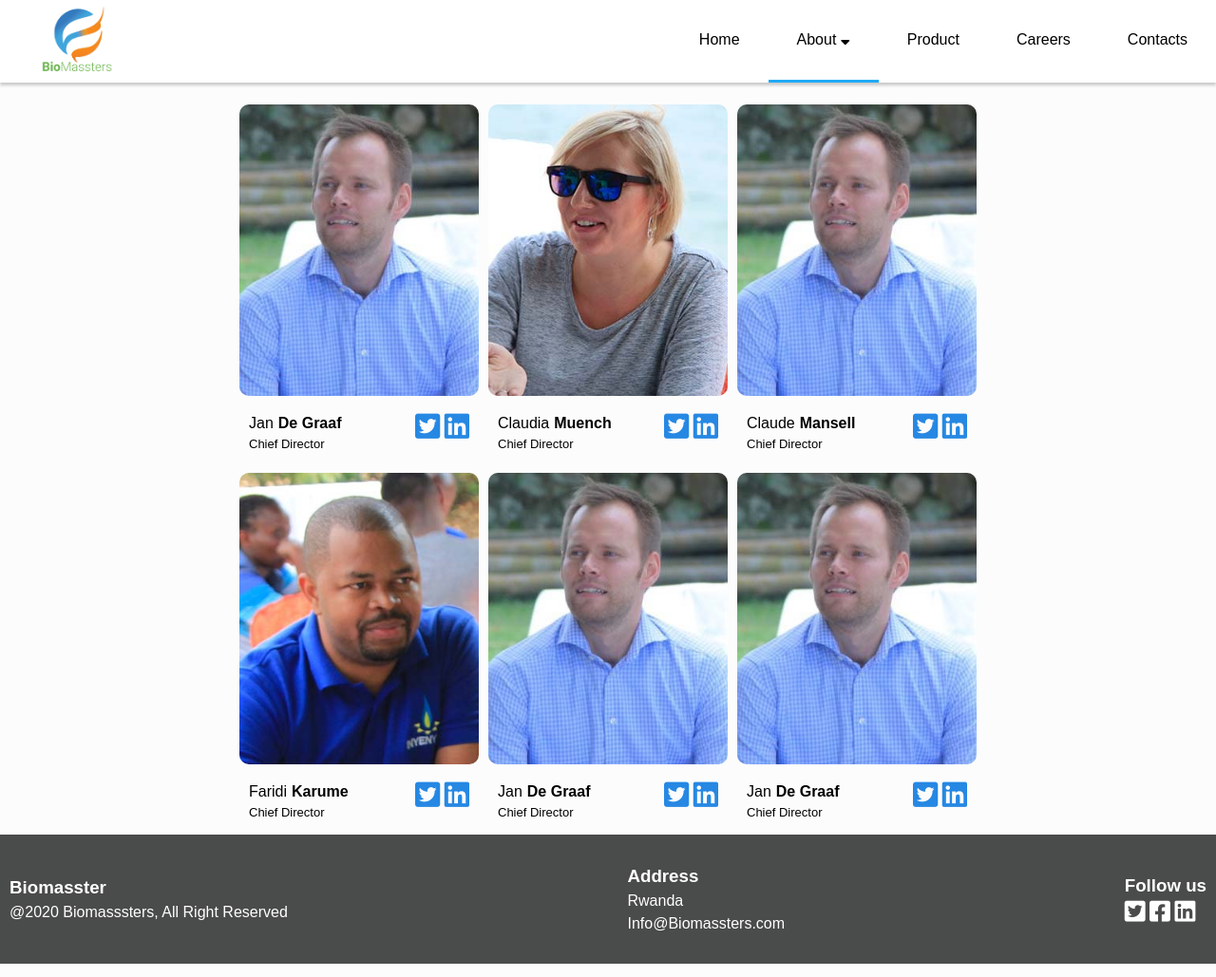
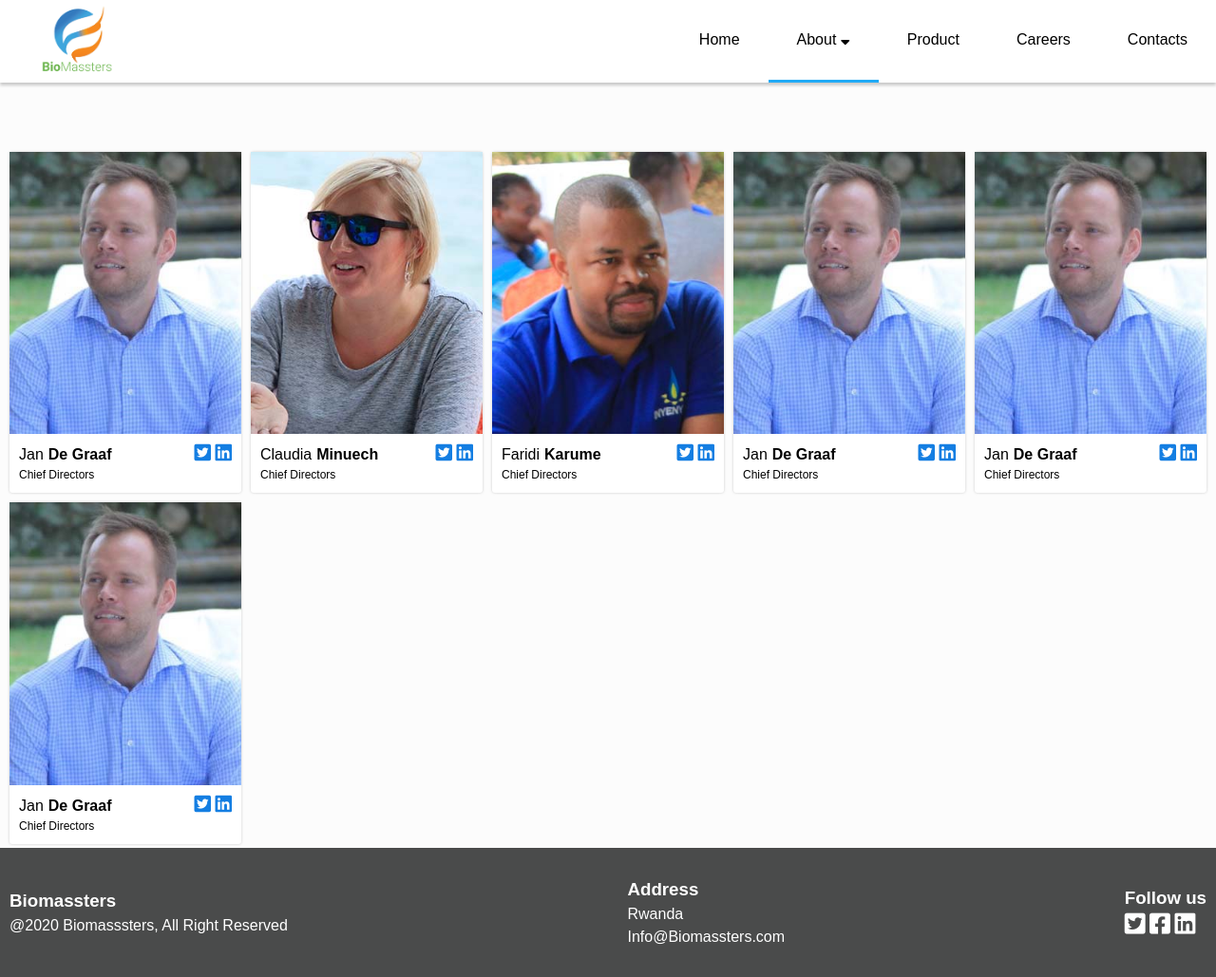
Before and after one commit to YvesGanza/Biomasster, a plain HTML site: page Page/Team.html in a window 1280 px wide. Shown: the whole page at 95% size. Drawn offline with Linux system fonts and the light colour scheme.

Commit message:
Home and Team Change

```diff
--- a/Css/Team.css
+++ b/Css/Team.css
@@ -108,64 +108,49 @@ nav ul ul li {
 
 /*history---------------------------------------------------*/
 .Team {
-  width: 100%;
-  margin: 0 auto;
-  display: flex;
-  align-items: center;
-  padding-top: 100px;
+  padding-top: 150px;
   padding-bottom: 130px;
-  justify-content: center;
 }
 .TeamContainer {
-  width: 100%;
-  display: flex;
-  align-items: center;
-  justify-content: center;
   padding: 10px;
 }
-.grid {
+.Cards {
+  display: grid;
+  grid-template-columns: repeat(auto-fill, minmax(225px, 1fr));
+  gap: 10px;
+}
+
+.card {
+  box-shadow: 0 0 3px rgba(0, 0, 0, 0.2);
+  background-color: white;
+  border-radius: 3px;
+}
+.card img {
   width: 100%;
-  display: grid;
-  grid-template-columns: repeat(3, 20%);
-  gap: 10px;
-  justify-content: center;
+  display: block;
+  /*clip-path: polygon(0 0, 100% 0, 100% 85%, 0 100%);*/
 }
-.Profiles {
-  display: flex;
-  flex-direction: column;
-  justify-content: center;
-}
-.profilePhotos {
-}
-.profilePhotos img {
-  border-radius: 10px;
-  filter: grayscale(0);
-  width: 100%;
-  object-fit: cover;
-}
-.Profiles:hover .profilePhotos img {
-  filter: grayscale(100%);
-}
-.ProfileConetnt {
+.infos {
   display: flex;
   justify-content: space-between;
   padding: 10px;
-}
-.FontWeight {
-  font-weight: 700;
-  padding: 0px 5px;
+  flex-wrap: wrap;
 }
 .names {
   display: flex;
 }
-.Titles {
-  font-size: 13px;
+.InfoName .h2 {
+  font-weight: 700;
+  padding-left: 5px;
 }
-.socialIcons i {
-  color: #2688e3;
-  font-size: 30px;
+.titles p {
+  font-size: 12px;
 }
-
+.Icons i {
+  color: #147ee2;
+  font-size: 20px;
+  cursor: pointer;
+}
 /* Footer----------------------------------------------------*/
 footer {
   position: absolute;
@@ -207,10 +192,17 @@ footer {
 /*Media queries for Mobles-----------------------------------*/
 
 /*NavBar---------------------------------------------------*/
+@media screen and (max-width: 1024px) {
+}
+
 @media screen and (max-width: 768px) {
   .MainBars {
     display: block;
     padding: 0px 20px;
+  }
+
+  .Team {
+    width: 100%;
   }
   .NavBar {
     width: 100%;
@@ -284,13 +276,6 @@ footer {
   .ToggleSubMenus {
     display: grid;
   }
-  .grid {
-    grid-template-columns: repeat(2, 1fr);
-    padding: 10px;
-  }
-  .socialIcons i {
-    font-size: 20px;
-  }
   .Team {
     margin: 0px;
     padding: 0px;
@@ -312,6 +297,9 @@ footer {
     display: grid;
     grid-template-columns: repeat(1, 1fr);
     gap: 10px;
+  }
+  .NavBar {
+    width: 100%;
   }
 }
 @media screen and (max-width: 425px) {
@@ -349,12 +337,4 @@ footer {
   }
 }
 @media screen and (max-width: 375px) {
-  .grid {
-    grid-template-columns: repeat(1, 1fr);
-    padding: 10px;
-    gap: 60px;
-  }
-  .Profiles {
-    border-bottom: 1px solid rgb(231, 231, 231);
-  }
 }
--- a/Page/Team.html
+++ b/Page/Team.html
@@ -23,7 +23,7 @@
                         <ul class='SubMenus'>
                            <li><a href="AboutUs.html">About Us</a></li>
                            <li><a href="Team.html">Team</a></li>
-                           <li><a href="">Partners</a></li>
+                           <!--<li><a href="">Partners</a></li>-->
                         </ul>
 
                     </li>
@@ -38,105 +38,94 @@
 
     <section class="Team">
         <div class="Container TeamContainer">
-            <div class="grid">
-            <div class="Profiles">
-                <div class="profilePhotos">
+            <div class="Cards">
+                <div class="card">
                     <img src="../Image/Jan.jpg" alt="" srcset="">
+                    <div class="infos">
+                        <div class="InfoName">
+                            <div class="names"><p>Jan</p><p class="h2">De Graaf</p></div>
+                            <div class="titles"><p>Chief Directors</p></div>
                         </div>
-                <div class="ProfileConetnt">
-                    <div class="prfNames">
-                        <div class="names"><p>Jan<p class="FontWeight">De Graaf</p></p></div>
-                        <p class="Titles">Chief Director</p>
-                    </div>
-                    <div class="socialIcons">
+                        <div class="Icons">
                             <a href=""><i class="fab fa-twitter-square"></i></a>
                             <a href="https://www.linkedin.com/in/jan-de-graaf-b0b6bb49/"><i class="fab fa-linkedin"></i></a>
                         </div>
                     </div>
                 </div>
-            <div class="Profiles">
-                <div class="profilePhotos">
+                <div class="card">
                     <img src="../Image/Claudia.jpg" alt="" srcset="">
+                    <div class="infos">
+                        <div class="InfoName">
+                            <div class="names"><p>Claudia</p><p class="h2">Minuech</p></div>
+                            <div class="titles"><p>Chief Directors</p></div>
                         </div>
-                <div class="ProfileConetnt">
-                    <div class="prfNames">
-                        <div class="names"><p>Claudia<p class="FontWeight">Muench</p></p></div>
-                        <p class="Titles">Chief Director</p>
-                    </div>
-                    <div class="socialIcons">
+                        <div class="Icons">
                             <a href=""><i class="fab fa-twitter-square"></i></a>
-                        <a href="https://www.linkedin.com/in/claudia-muench-64580a6/"><i class="fab fa-linkedin"></i></a>
+                            <a href="https://www.linkedin.com/in/jan-de-graaf-b0b6bb49/"><i class="fab fa-linkedin"></i></a>
                         </div>
                     </div>
                 </div>
-            <div class="Profiles">
-                <div class="profilePhotos">
-                   <img src="../Image/Jan.jpg" alt="" srcset="">
+                <div class="card">
+                    <img src="../Image/Faridy.jpg" alt="" srcset="">
+                    <div class="infos">
+                        <div class="InfoName">
+                            <div class="names"><p>Faridi</p><p class="h2">Karume</p></div>
+                            <div class="titles"><p>Chief Directors</p></div>
                         </div>
-                <div class="ProfileConetnt">
-                    <div class="prfNames">
-                        <div class="names"><p>Claude <p class="FontWeight">Mansell</p></p></div>
-                        <p class="Titles">Chief Director</p>
-                    </div>
-                    <div class="socialIcons">
+                        <div class="Icons">
                             <a href=""><i class="fab fa-twitter-square"></i></a>
-                        <a href=""><i class="fab fa-linkedin"></i></a>
+                            <a href="https://www.linkedin.com/in/jan-de-graaf-b0b6bb49/"><i class="fab fa-linkedin"></i></a>
                         </div>
                     </div>
                 </div>
-            <div class="Profiles">
-                <div class="profilePhotos">
-                   <img src="../Image/Faridy.jpg" alt="" srcset="">
+                <div class="card">
+                    <img src="../Image/Jan.jpg" alt="" srcset="">
+                    <div class="infos">
+                        <div class="InfoName">
+                            <div class="names"><p>Jan</p><p class="h2">De Graaf</p></div>
+                            <div class="titles"><p>Chief Directors</p></div>
                         </div>
-                <div class="ProfileConetnt">
-                    <div class="prfNames">
-                        <div class="names"><p>Faridi<p class="FontWeight">Karume</p></p></div>
-                        <p class="Titles">Chief Director</p>
-                    </div>
-                    <div class="socialIcons">
+                        <div class="Icons">
                             <a href=""><i class="fab fa-twitter-square"></i></a>
-                        <a href=""><i class="fab fa-linkedin"></i></a>
+                            <a href="https://www.linkedin.com/in/jan-de-graaf-b0b6bb49/"><i class="fab fa-linkedin"></i></a>
                         </div>
                     </div>
                 </div>
-            <div class="Profiles">
-                <div class="profilePhotos">
+                <div class="card">
                     <img src="../Image/Jan.jpg" alt="" srcset="">
+                    <div class="infos">
+                        <div class="InfoName">
+                            <div class="names"><p>Jan</p><p class="h2">De Graaf</p></div>
+                            <div class="titles"><p>Chief Directors</p></div>
                         </div>
-                <div class="ProfileConetnt">
-                    <div class="prfNames">
-                        <div class="names"><p>Jan<p class="FontWeight">De Graaf</p></p></div>
-                        <p class="Titles">Chief Director</p>
-                    </div>
-                    <div class="socialIcons">
+                        <div class="Icons">
                             <a href=""><i class="fab fa-twitter-square"></i></a>
-                        <a href=""><i class="fab fa-linkedin"></i></a>
+                            <a href="https://www.linkedin.com/in/jan-de-graaf-b0b6bb49/"><i class="fab fa-linkedin"></i></a>
                         </div>
                     </div>
                 </div>
-            <div class="Profiles">
-                <div class="profilePhotos">
+                <div class="card">
                     <img src="../Image/Jan.jpg" alt="" srcset="">
+                    <div class="infos">
+                        <div class="InfoName">
+                            <div class="names"><p>Jan</p><p class="h2">De Graaf</p></div>
+                            <div class="titles"><p>Chief Directors</p></div>
                         </div>
-                <div class="ProfileConetnt">
-                    <div class="prfNames">
-                        <div class="names"><p>Jan<p class="FontWeight">De Graaf</p></p></div>
-                        <p class="Titles">Chief Director</p>
-                    </div>
-                    <div class="socialIcons">
+                        <div class="Icons">
                             <a href=""><i class="fab fa-twitter-square"></i></a>
-                        <a href=""><i class="fab fa-linkedin"></i></a>
+                            <a href="https://www.linkedin.com/in/jan-de-graaf-b0b6bb49/"><i class="fab fa-linkedin"></i></a>
                         </div>
                     </div>
                 </div>
-        </div>
+
+            </div><!--Cards-->
         </div>
     </section>
 
     <footer>
         <div class="Container FooterContainer">
             <div class="BioTitles">
-                <h3>Biomasster</h3>
+                <h3>Biomassters</h3>
                 <p>@2020 Biomasssters,  All Right Reserved</p>
             </div>
             <div class="Address">
```
Also changed, not shown: Css/Main.css (+14 -3 lines), index.html (+4 -4 lines). Lines whose indentation alone changed are shown as unchanged.
